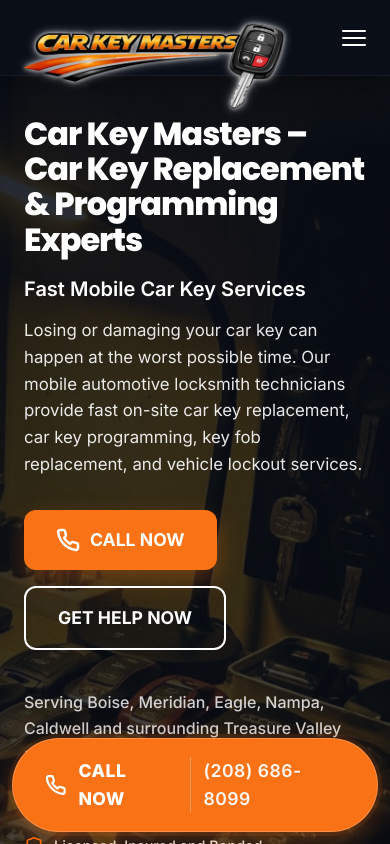
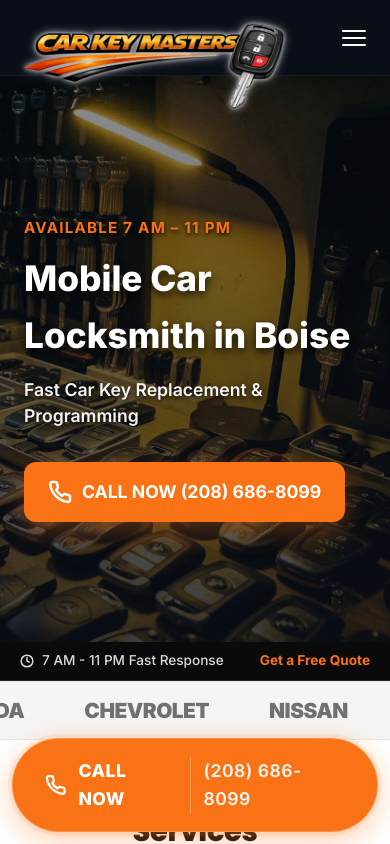
Before and after one commit to saskij/https-github.com-_-demo-locksmith, a Next.js app: page /en in a window 390 px wide. Shown: the top 844 px of the page. Built offline with nearby package versions, Linux system fonts and the light colour scheme.

Commit message:
Refactor mobile hero, restore desktop version, and improve readability

```diff
--- a/app/[lang]/page.jsx
+++ b/app/[lang]/page.jsx
@@ -18,7 +18,7 @@
     return (
         <main>
             {/* 1️⃣ HERO SECTION */}
-            <HeroSection lang={lang} />
+            <HeroSection lang={lang} isHomepage={true} />
 
             {/* 2️⃣ PROFESSIONAL LOCKSMITH SERVICES */}
             <ServiceCards lang={lang} isHomepage={true} />
--- a/app/globals.css
+++ b/app/globals.css
@@ -5,6 +5,23 @@
   margin: 0;
   padding: 0;
   box-sizing: border-box;
+}
+
+/* --- Base Styles --- */
+.desktop-only {
+  display: block !important;
+}
+.mobile-only {
+  display: none !important;
+}
+
+@media (max-width: 768px) {
+  .desktop-only {
+    display: none !important;
+  }
+  .mobile-only {
+    display: block !important;
+  }
 }
 
 :root {
@@ -375,6 +392,46 @@
         rgba(10, 14, 23, 0.50) 55%,
         rgba(10, 14, 23, 0.20) 80%,
         rgba(10, 14, 23, 0.05) 100%);
+  }
+}
+
+@media (max-width: 768px) {
+  .hero {
+    min-height: 480px !important;
+    height: auto !important;
+    padding: 100px 0 60px 0 !important;
+  }
+
+  .hero__overlay {
+    background: linear-gradient(to bottom, rgba(10, 14, 23, 0.45) 0%, rgba(10, 14, 23, 0.8) 100%) !important;
+  }
+
+  .hero__title {
+    font-size: 2.2rem !important;
+    color: #ffffff !important;
+    text-shadow: 0 4px 8px rgba(0,0,0,0.8);
+    margin-bottom: 14px !important;
+    font-weight: 800 !important;
+  }
+
+  .hero__subtitle {
+    font-size: 1.1rem !important;
+    color: rgba(255, 255, 255, 0.95) !important;
+    text-shadow: 0 2px 4px rgba(0,0,0,0.8);
+    margin-bottom: 32px !important;
+    max-width: 100% !important;
+    font-weight: 600 !important;
+  }
+
+  .hero__small-text {
+    display: block;
+    font-size: 0.95rem;
+    color: var(--orange) !important;
+    font-weight: 700;
+    margin-bottom: 10px;
+    letter-spacing: 1.2px;
+    text-transform: uppercase;
+    text-shadow: 0 2px 4px rgba(0,0,0,0.9);
   }
 }
 
--- a/components/HeroSection.jsx
+++ b/components/HeroSection.jsx
@@ -10,7 +10,8 @@
     headlineAccent = "",
     subheadline,
     bgImage = img("/images/hero-homepage.jpg"),
-    showImage = true
+    showImage = true,
+    isHomepage = false
 }) {
     const tr = t(lang).hero;
     const resolvedHeadline = headline || tr.headline;
@@ -34,6 +35,8 @@
                 )}
                 <div className="hero__overlay" style={!showImage ? { background: 'var(--navy)' } : {}}></div>
                 <div className="hero__content">
+                    {/* --- DESKTOP VERSION (Restored from Step 309) --- */}
+                    <div className="desktop-only">
                         <h1 className="hero__title">
                             <span className="hero__title-line">{resolvedHeadline}</span>
                             {headlineAccent && <span className="hero__title-line hero__title-line--accent">{headlineAccent}</span>}
@@ -43,9 +46,11 @@
                             <p style={{ fontSize: '1.25rem', fontWeight: '600', color: '#ffffff', marginBottom: '12px' }}>
                                 {resolvedSubheadline}
                             </p>
+                            {!isHomepage && (
                                 <p style={{ fontSize: '1.05rem', color: 'rgba(255,255,255,0.9)', marginBottom: '24px', maxWidth: '600px', lineHeight: '1.6' }}>
                                     {tr.description}
                                 </p>
+                            )}
                         </div>
 
                         <div className="hero__actions" style={{ display: 'flex', flexWrap: 'wrap', gap: '16px', marginBottom: '40px' }}>
@@ -81,6 +86,21 @@
                             </div>
                         </div>
                     </div>
+
+                    {/* --- MOBILE VERSION (Simplified & Conversion Focused) --- */}
+                    <div className="mobile-only">
+                        <span className="hero__small-text">{tr.mobileSmallText}</span>
+                        <h1 className="hero__title">{tr.mobileHeadline}</h1>
+                        <p className="hero__subtitle">{tr.mobileSubheadline}</p>
+
+                        <div className="hero__actions">
+                            <a href="tel:+12086868099" className="btn btn--primary btn--lg" style={{ fontSize: '1.1rem', padding: '16px 24px', display: 'inline-flex', alignItems: 'center', gap: '10px', borderRadius: '12px', fontWeight: '700' }}>
+                                <svg width="24" height="24" viewBox="0 0 24 24" fill="none" stroke="currentColor" strokeWidth="2.5" strokeLinecap="round" strokeLinejoin="round"><path d="M22 16.92v3a2 2 0 0 1-2.18 2 19.79 19.79 0 0 1-8.63-3.07 19.5 19.5 0 0 1-6-6 19.79 19.79 0 0 1-3.07-8.67A2 2 0 0 1 4.11 2h3a2 2 0 0 1 2 1.72c.127.96.361 1.903.7 2.81a2 2 0 0 1-.45 2.11L8.09 9.91a16 16 0 0 0 6 6l1.27-1.27a2 2 0 0 1 2.11-.45c.907.339 1.85.573 2.81.7A2 2 0 0 1 22 16.92z" /></svg>
+                                {tr.callBtn} (208) 686-8099
+                            </a>
+                        </div>
+                    </div>
+                </div>
             </section>
             <TopBar lang={lang} />
             <BrandsCarousel lang={lang} />
--- a/components/ServiceCards.jsx
+++ b/components/ServiceCards.jsx
@@ -87,7 +87,21 @@
             <div className="container" style={{ maxWidth: '1200px' }}>
                 <div style={{ textAlign: 'center', marginBottom: '60px' }}>
                     <h2 className="section-title">{tr.sectionTitle}</h2>
-                    <p className="section-subtitle" style={{ maxWidth: '700px', margin: '0 auto' }}>{tr.sectionSubtitle}</p>
+                    <p className="section-subtitle" style={{ maxWidth: '800px', margin: '0 auto 20px auto' }}>{tr.sectionSubtitle}</p>
+                    {!isHomepage && (
+                        <div className="mobile-only" style={{ maxWidth: '600px', margin: '0 auto 40px auto', padding: '0 20px' }}>
+                            <p style={{ fontSize: '1rem', color: 'var(--gray-text)', lineHeight: '1.6', marginBottom: '15px' }}>
+                                {lang === 'es'
+                                    ? 'Perder o dañar la llave de su auto puede suceder en el peor momento. Nuestros técnicos cerrajeros automotrices móviles brindan servicios rápidos en el lugar.'
+                                    : 'Losing or damaging your car key can happen at the worst possible time. Our mobile automotive locksmith technicians provide fast on-site services.'}
+                            </p>
+                            <p style={{ fontSize: '1rem', color: 'var(--navy)', fontWeight: '600', lineHeight: '1.6' }}>
+                                {lang === 'es'
+                                    ? '¿Necesita asistencia inmediata? Siempre estamos de guardia y listos para enviar a un técnico a su ubicación.'
+                                    : 'Need immediate assistance? We are always on call and ready to dispatch a technician to your location.'}
+                            </p>
+                        </div>
+                    )}
                 </div>
 
                 <div className="services-grid">
```
Also changed, not shown: lib/translations.js. Lines whose indentation alone changed are shown as unchanged.
